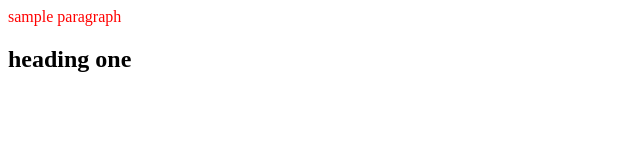
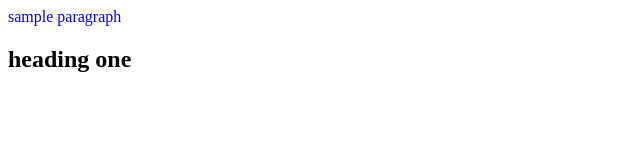
Before and after one commit to rajachand92/onefolder, a plain HTML site: page index.html in a window 1280 px wide. Shown: the whole page, without its empty margins (0-640 px from the left). Drawn offline with Linux system fonts and the light colour scheme.

Commit message:
Update index.html

```diff
--- a/index.html
+++ b/index.html
@@ -1,12 +1,10 @@
 <html>
 <head>
 <title>first html page </title>
-  <style>
-    p{color:red;}
-  </style>
+
 </head>
 <body>
-<p>sample paragraph</p>
+<p style="color:blue;">sample paragraph</p>
 
 <h2>heading one</h2>
 </body>
```
